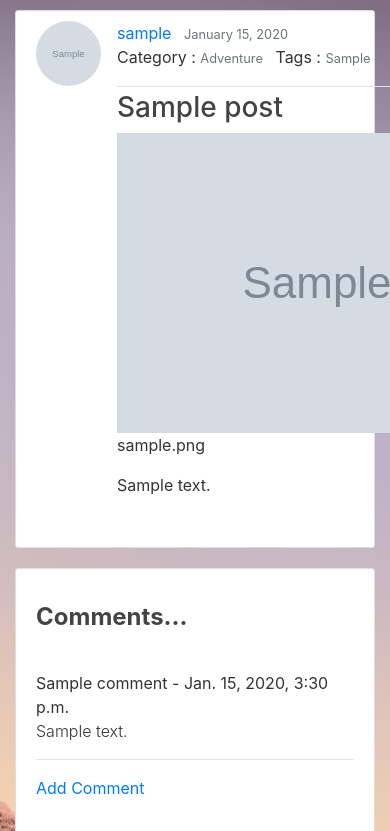
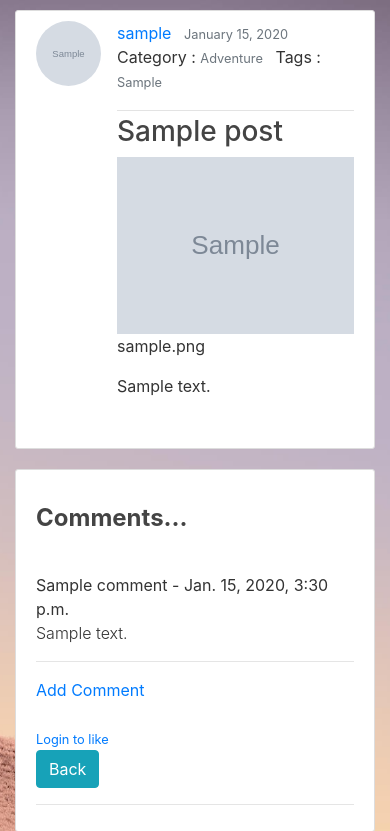
Before and after one commit to Chandlerrrr/Blogverge, a Django app: page /post/1 in a window 390 px wide; the page is wider, and only the part inside the window is pictured. Shown: the part 56-887 px from the top of that part. Run offline with Django 3.2, Linux system fonts and the light colour scheme; tables that the repository leaves empty hold one stand-in row (values such as "Sample post"); grey boxes marked "Sample" are stand-in pictures; some libraries are stand-ins or nearby versions.

Commit message:
image responsive fix4

```diff
--- a/Blog/templates/blog/post_detail.html
+++ b/Blog/templates/blog/post_detail.html
@@ -17,7 +17,7 @@
                     </div>
                     <h3 class="article-title">{{ object.title }}</h3>
                     <div class="thumbnail">
-                        <img class="img-responsive"  src="{{ object.header_image.url }}" style="align-items: center">
+                        <img class="img-fluid"  src="{{ object.header_image.url }}" style="align-items: center">
                         <div class="caption">
                              <p class="font-weight-normal">{{ object.header_image.name }}</p>
                         </div>
```
